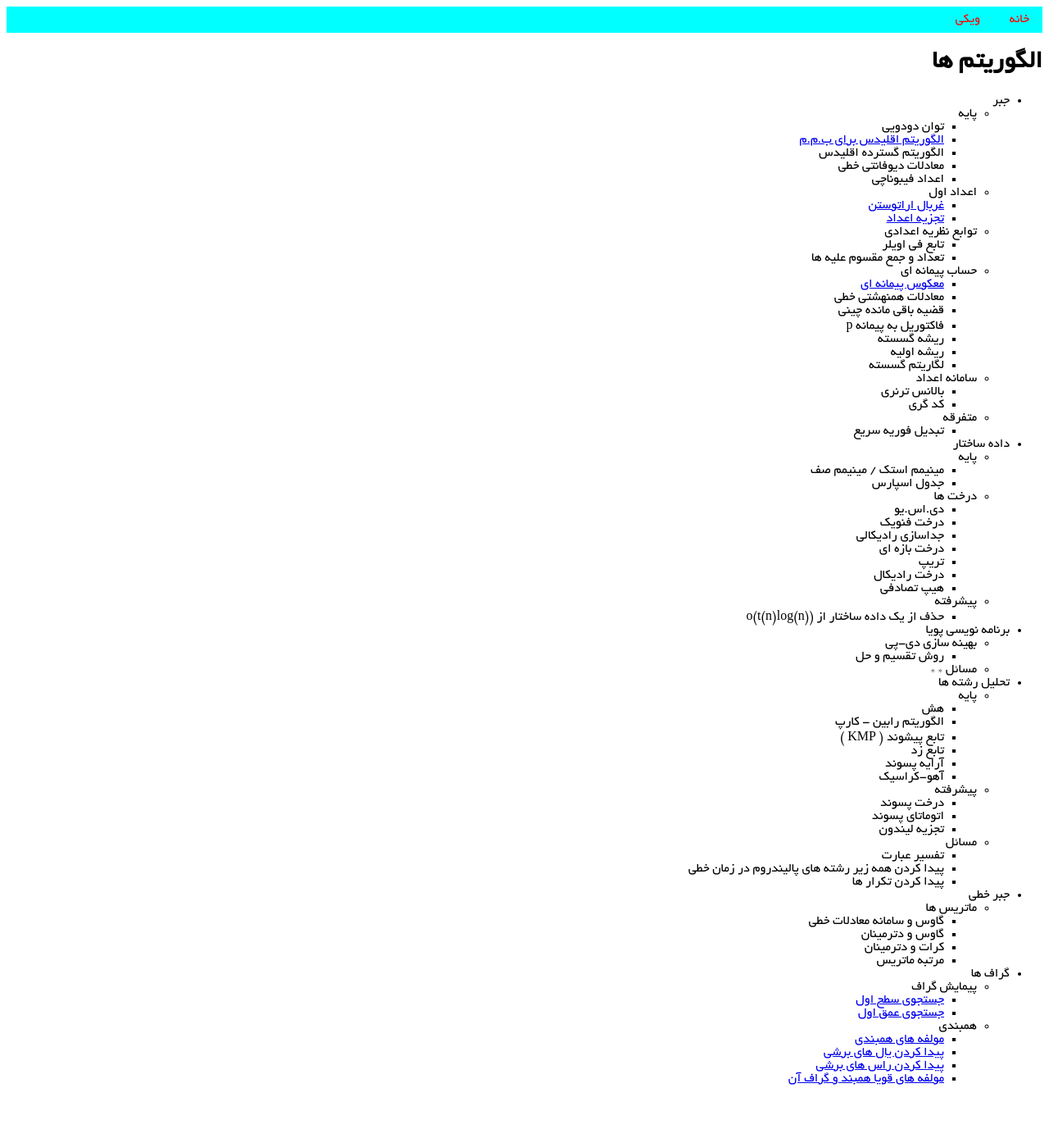
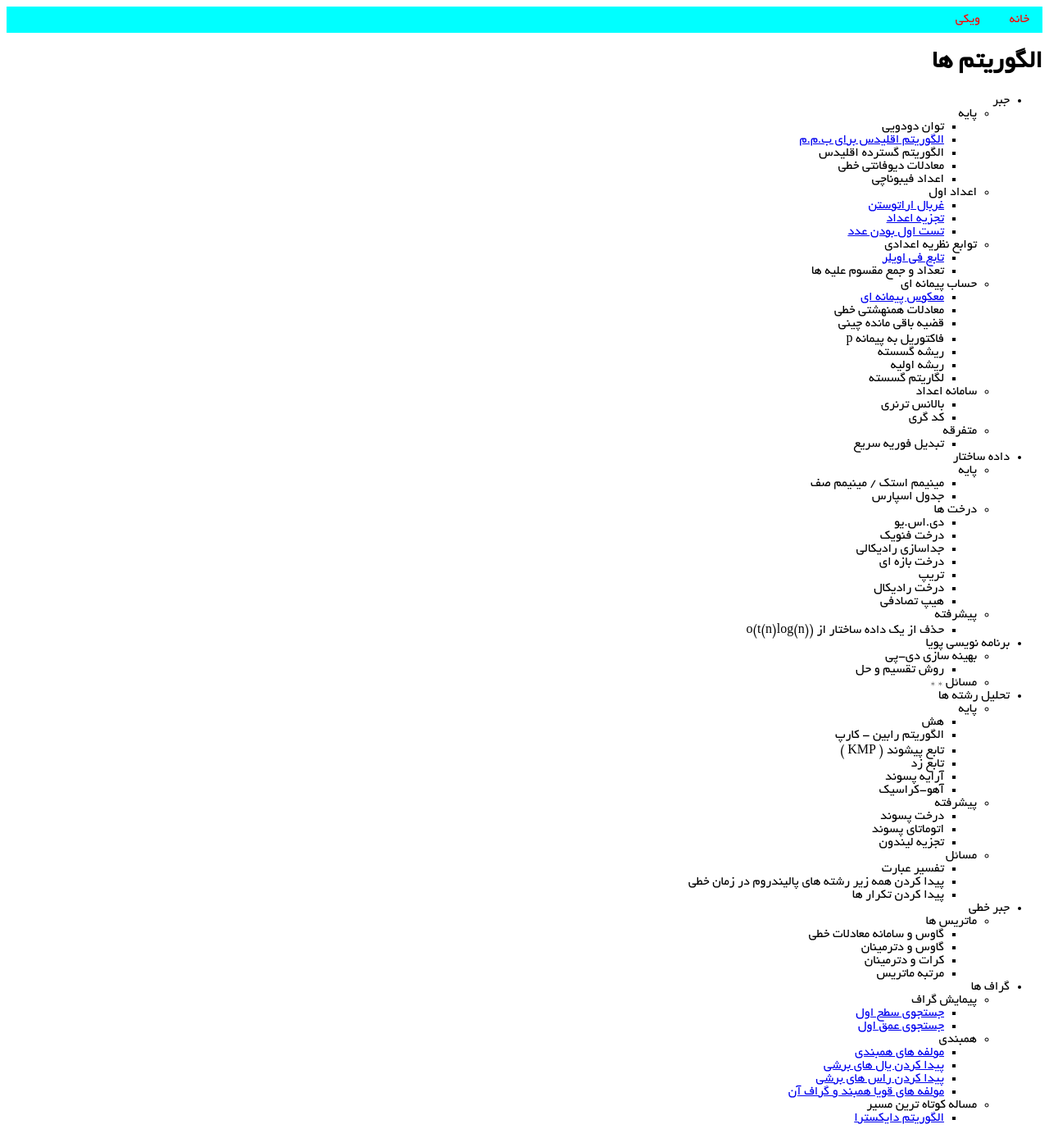
Before and after one commit to shaazzz/FarsiCP, a Jekyll site: the page built from wiki/algorithm/index.md, in a window 1280 px wide. Shown: the whole page at 82% size. Built offline with Jekyll 4.4.1, drawn with Linux system fonts in a browser that asks for light colours; our own code applies the rules of GitHub Pages for plain Markdown files; before the commit the page ends 1340 px from its top, so only the background shows below that.

Commit message:
Update index.md

```diff
--- a/wiki/algorithm/index.md
+++ b/wiki/algorithm/index.md
@@ -13,8 +13,9 @@ layout: Default
   * اعداد اول
     * [غربال اراتوستن](algebra/sieve_eratosthenes)
     * [تجزیه اعداد](algebra/integer_factorization)
+    * [تست اول بودن عدد](algebra/primality_test)
   * توابع نظریه اعدادی
-    * تابع فی اویلر
+    * [تابع فی اویلر](algebra/Euler_function)
     * تعداد و جمع مقسوم علیه ها
   * حساب پیمانه ای
     * [معکوس پیمانه ای](algebra/modular_inverse)
@@ -80,3 +81,5 @@ layout: Default
     * [پیدا کردن یال های برشی](graph/find_bridge)
     * [پیدا کردن راس های برشی](graph/cut_vertex)
     * [مولفه های قویا همبند و گراف آن](graph/SCC)
+  * مساله کوتاه ترین مسیر
+    * [الگوریتم دایکسترا](graph/Dijkstra)
```
